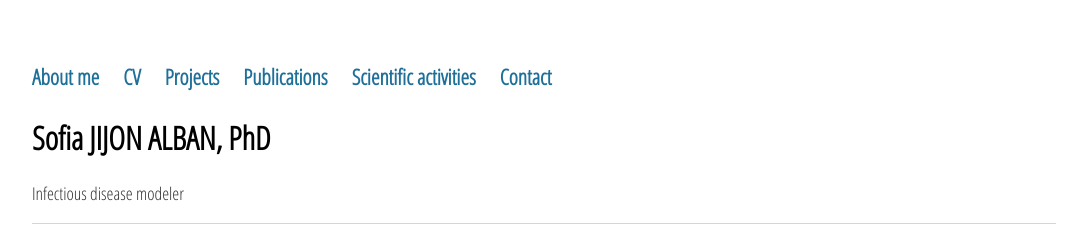
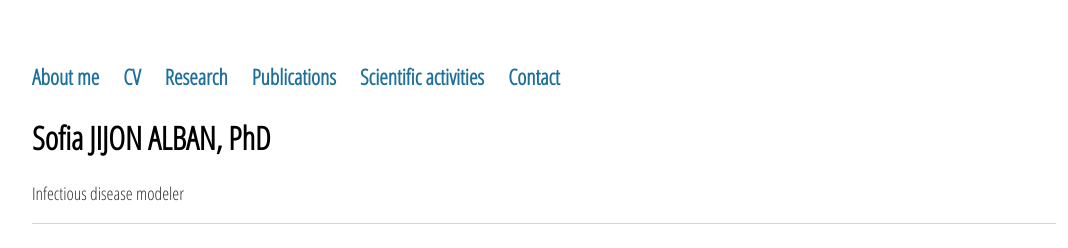
Before and after one commit to sjijon/sjijon.github.io, a Jekyll site: the page built from index.html, in a window 1280 px wide. Shown: the top 248 px of the page, without its empty margins (96-1164 px from the left). Built offline with Jekyll 4.4.1, drawn with Linux system fonts in a browser that asks for light colours.

Commit message:
Rename tab

```diff
--- a/_layouts/default.html
+++ b/_layouts/default.html
@@ -14,7 +14,7 @@
 			<ul>
 				<li><a href="/">About me</a></li>
 				<li><a href="/cv">CV</a></li>
-				<li><a href="/research">Projects</a></li>
+				<li><a href="/research">Research</a></li>
 				<li><a href="/publications">Publications</a></li>
 				<li><a href="/scientific-activities">Scientific activities</a></li>
 				<!-- <li><a href="/teaching">Teaching</a></li> -->
```
